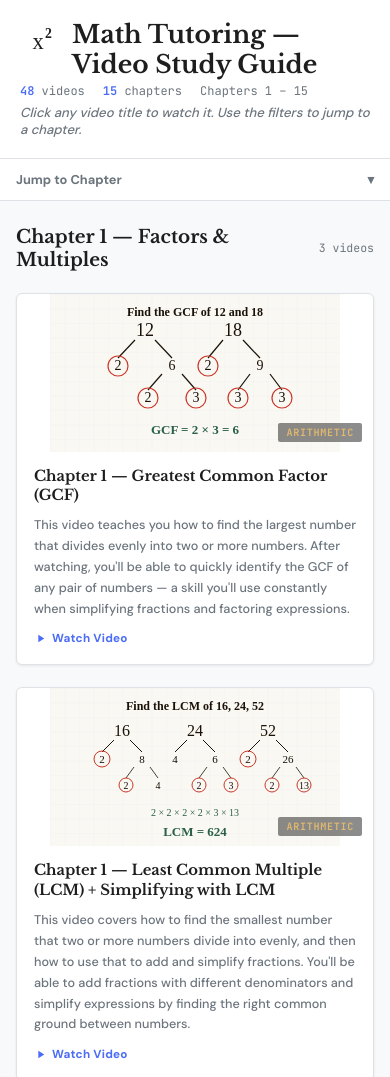
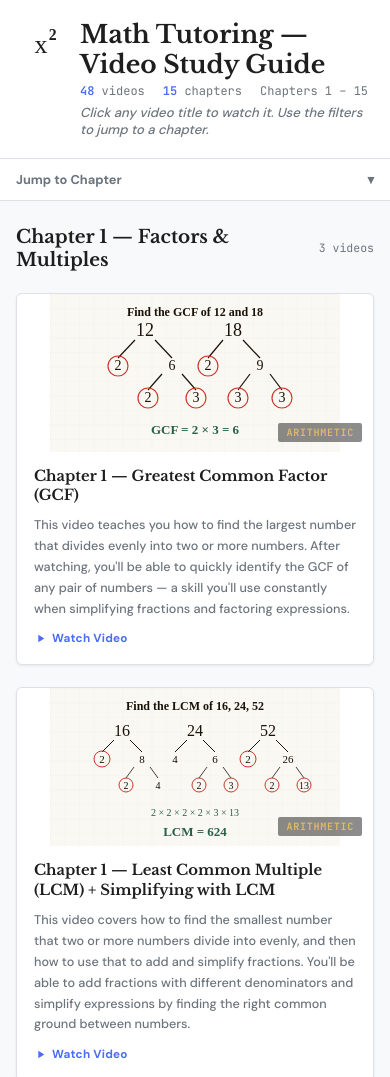
Before and after one commit to ErikaVander/math-study-guide, a plain HTML site: page index.html in a window 390 px wide. Shown: the top 1077 px of the page. Drawn offline with nearby package versions, Linux system fonts and the light colour scheme.

Commit message:
Fix header logo: flexbox layout, bigger mobile logo

```diff
--- a/index.html
+++ b/index.html
@@ -29,9 +29,10 @@
     padding: 28px 40px 24px;
     border-bottom: 1px solid var(--border);
   }
-  .header-inner { max-width: 1200px; margin: 0 auto; }
-  .header-logo { float: left; margin-right: 20px; }
+  .header-inner { max-width: 1200px; margin: 0 auto; display: flex; align-items: center; gap: 20px; }
+  .header-logo { flex-shrink: 0; }
   .header-logo svg { display: block; width: 80px; height: 80px; }
+  .header-text { flex: 1; }
   .header h1 { font-family: 'Libre Baskerville', serif; font-size: 1.55rem; font-weight: 700; line-height: 1.2; }
   .header p { font-size: 0.82rem; color: var(--muted); margin-top: 5px; font-style: italic; }
   .header-meta { margin-top: 3px; display: flex; gap: 18px; }
@@ -84,10 +85,8 @@
 
   @media (max-width: 640px) {
     .header { padding: 20px; }
-    .header-logo { float: left; margin-right: 12px; margin-bottom: 6px; }
-    .header-logo svg { width: 40px; height: 40px; }
-    .header-text > .header-meta,
-    .header-text > p { clear: left; }
+    .header-inner { gap: 14px; align-items: flex-start; }
+    .header-logo svg { width: 46px; height: 46px; }
     .content { padding: 24px 16px 48px; }
     .filter-toggle { display: block; }
     .filter-wrap { padding: 10px 16px; display: none; }
```
